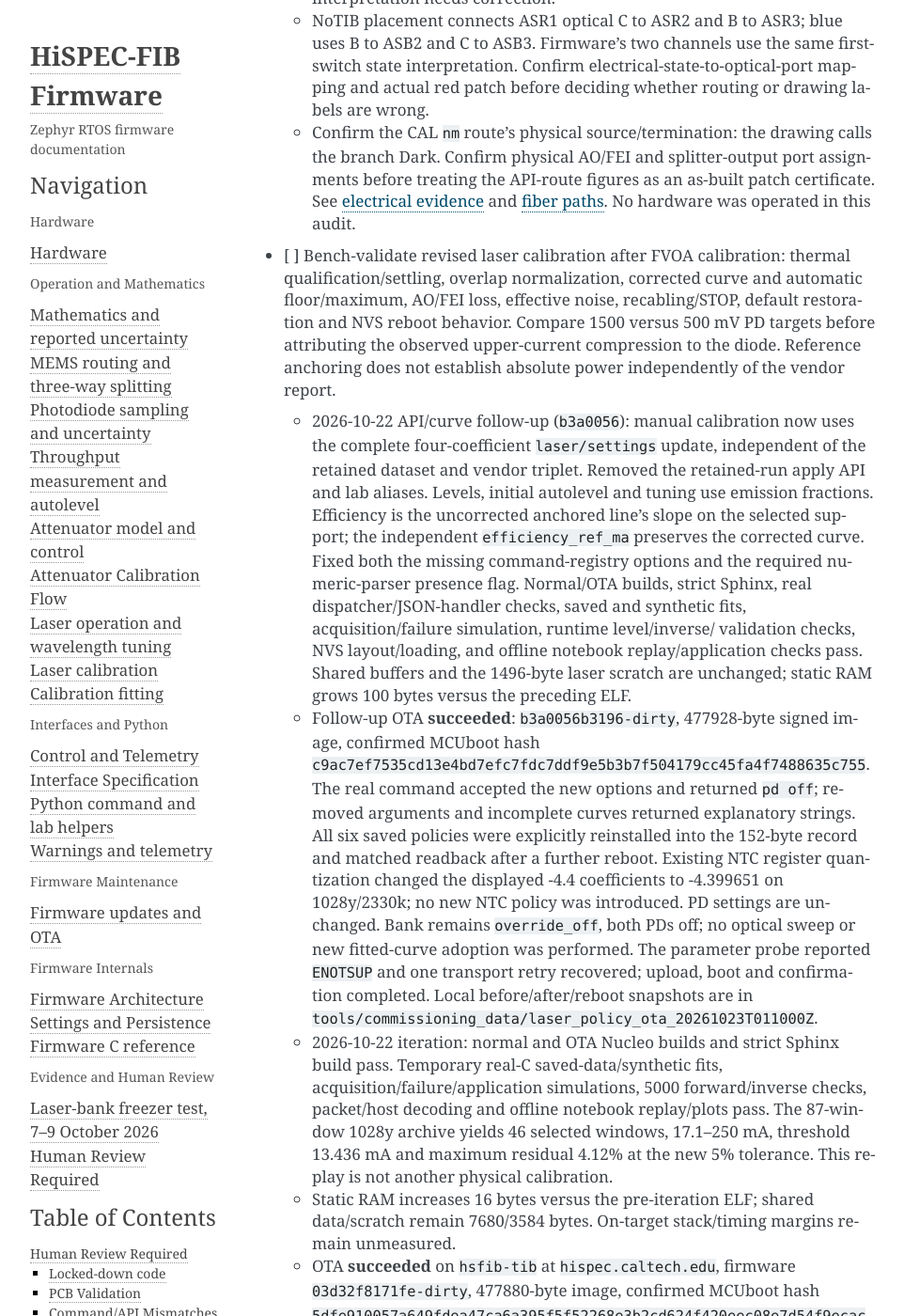
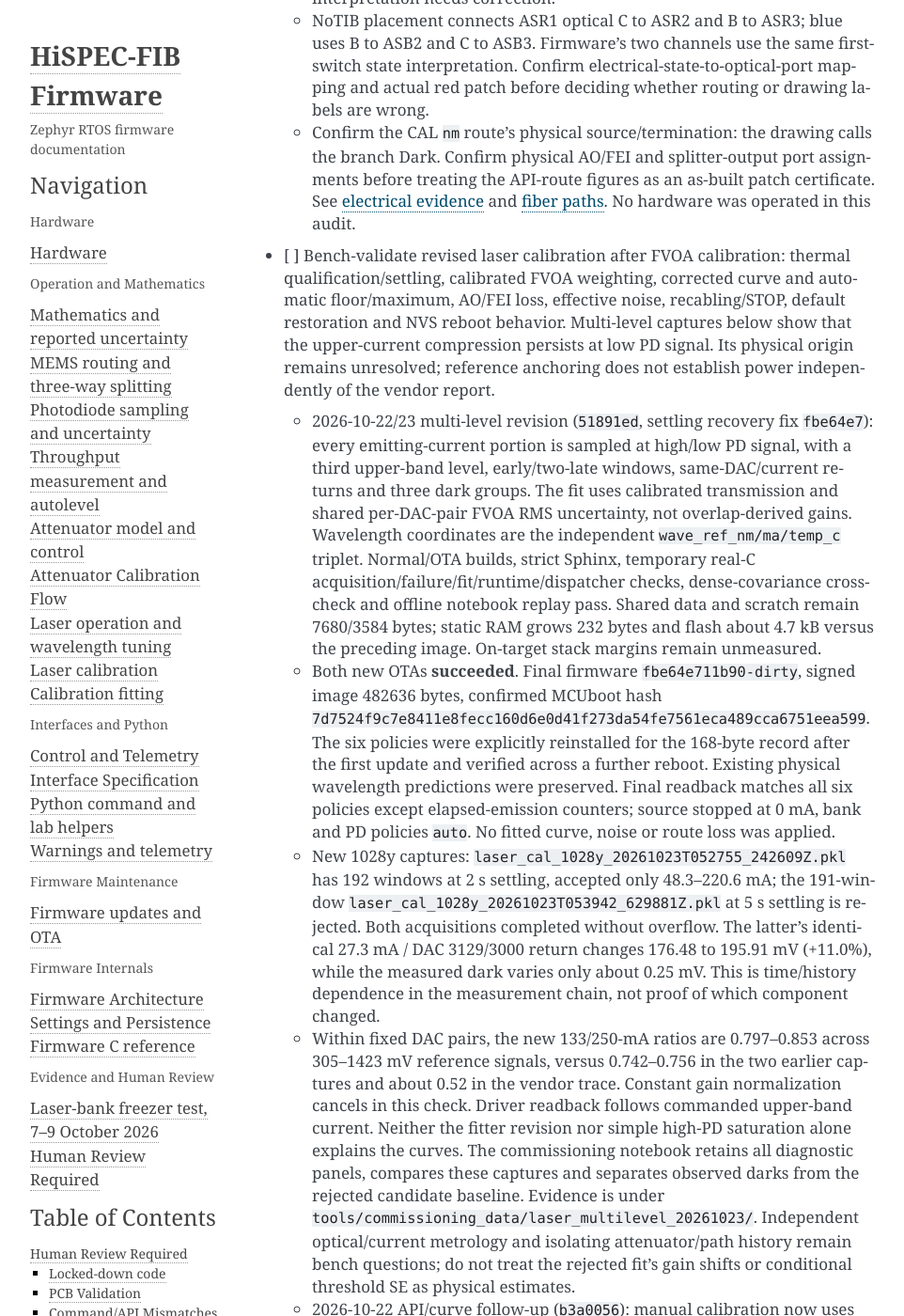
Before and after one commit to COO-Utilities/hispec-tib, a Sphinx documentation site: the page built from doc/human_review_required.md, in a window 1280 px wide and 1400 px high, scrolled down 873 px. Shown: the whole window at 94% size, without its empty margins (148-1110 px from the left). Built offline with Sphinx 7.4.7, drawn with Linux system fonts in a browser that asks for light colours.

Commit message:
Compare multilevel laser captures with raw returns and prior reference data

```diff
--- a/doc/human_review_required.md
+++ b/doc/human_review_required.md
@@ -42,11 +42,47 @@ LLMs Agents: Do NOT change heading names in this file.
   and [fiber paths](hardware_profiles.md). No hardware was operated in this audit.
 
 - [ ] Bench-validate revised laser calibration after FVOA calibration: thermal
-  qualification/settling, overlap normalization, corrected curve and automatic
+  qualification/settling, calibrated FVOA weighting, corrected curve and automatic
   floor/maximum, AO/FEI loss, effective noise, recabling/STOP, default restoration
-  and NVS reboot behavior. Compare 1500 versus 500 mV PD targets before attributing
-  the observed upper-current compression to the diode. Reference anchoring does
-  not establish absolute power independently of the vendor report.
+  and NVS reboot behavior. Multi-level captures below show that the upper-current
+  compression persists at low PD signal. Its physical origin remains unresolved;
+  reference anchoring does not establish power independently of the vendor report.
+  - 2026-10-22/23 multi-level revision (`51891ed`, settling recovery fix `fbe64e7`):
+    every emitting-current portion is sampled at high/low PD signal, with a third
+    upper-band level, early/two-late windows, same-DAC/current returns and three
+    dark groups. The fit uses calibrated transmission and shared per-DAC-pair
+    FVOA RMS uncertainty, not overlap-derived gains. Wavelength coordinates are
+    the independent `wave_ref_nm/ma/temp_c` triplet. Normal/OTA builds, strict
+    Sphinx, temporary real-C acquisition/failure/fit/runtime/dispatcher checks,
+    dense-covariance crosscheck and offline notebook replay pass. Shared data and
+    scratch remain 7680/3584 bytes; static RAM grows 232 bytes and flash about
+    4.7 kB versus the preceding image. On-target stack margins remain unmeasured.
+  - Both new OTAs **succeeded**. Final firmware `fbe64e711b90-dirty`, signed image
+    482636 bytes, confirmed MCUboot hash
+    `7d7524f9c7e8411e8fecc160d6e0d41f273da54fe7561eca489cca6751eea599`.
+    The six policies were explicitly reinstalled for the 168-byte record after
+    the first update and verified across a further reboot. Existing physical
+    wavelength predictions were preserved. Final readback matches all six
+    policies except elapsed-emission counters; source stopped at 0 mA, bank and
+    PD policies `auto`. No fitted curve, noise or route loss was applied.
+  - New 1028y captures: `laser_cal_1028y_20261023T052755_242609Z.pkl` has 192
+    windows at 2 s settling, accepted only 48.3–220.6 mA; the 191-window
+    `laser_cal_1028y_20261023T053942_629881Z.pkl` at 5 s settling is rejected.
+    Both acquisitions completed without overflow. The latter's identical
+    27.3 mA / DAC 3129/3000 return changes 176.48 to 195.91 mV (+11.0%), while
+    the measured dark varies only about 0.25 mV. This is time/history dependence
+    in the measurement chain, not proof of which component changed.
+  - Within fixed DAC pairs, the new 133/250-mA ratios are 0.797–0.853 across
+    305–1423 mV reference signals, versus 0.742–0.756 in the two earlier captures
+    and about 0.52 in the vendor trace. Constant gain normalization cancels in
+    this check. Driver readback follows commanded upper-band current. Neither
+    the fitter revision nor simple high-PD saturation alone explains the curves.
+    The commissioning notebook retains all diagnostic panels, compares these
+    captures and separates observed darks from the rejected candidate baseline.
+    Evidence is under `tools/commissioning_data/laser_multilevel_20261023/`.
+    Independent optical/current metrology and isolating attenuator/path history
+    remain bench questions; do not treat the rejected fit's gain shifts or
+    conditional threshold SE as physical estimates.
   - 2026-10-22 API/curve follow-up (`b3a0056`): manual calibration now uses the
     complete four-coefficient `laser/settings` update, independent of the retained
     dataset and vendor triplet. Removed the retained-run apply API and lab aliases.
```
Also changed, not shown: 1 other file.
